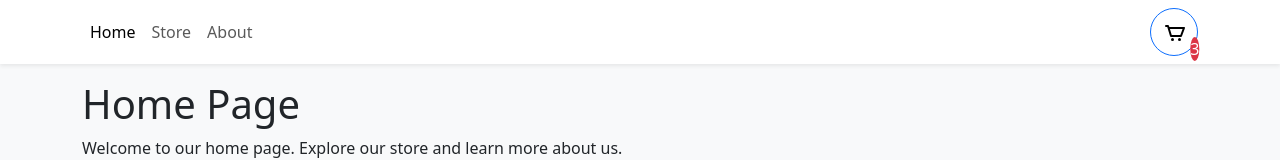
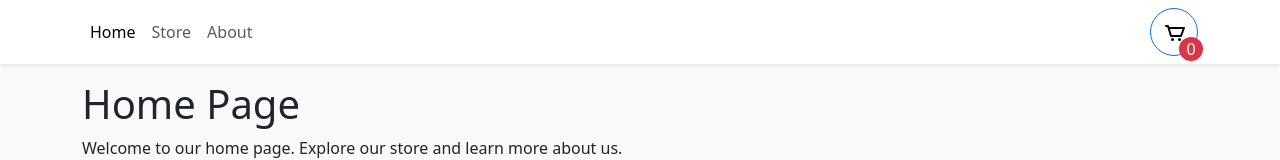
Before and after one commit to Naveenpokhrel/testing-ecommerce, a React (Vite) app: page / in a window 1280 px wide. Shown: the top 160 px of the page. Built offline with nearby package versions, Linux system fonts and the light colour scheme.

Commit message:
updated the code

```diff
--- a/src/components/Navbar.tsx
+++ b/src/components/Navbar.tsx
@@ -1,11 +1,13 @@
 import { Container, Nav, Navbar as NavbarBs, Button } from "react-bootstrap";
 import { NavLink } from "react-router-dom";
+import { useShoppingCart } from "../context/ShoppingCartContext";
 
 export function Navbar() {
+  const { openCart, cartQuantity } = useShoppingCart();
   return (
     <NavbarBs sticky="top" className="bg-white shadow-sm mb-3">
       <Container>
-        <Nav className="me-auto ">
+        <Nav className="me-auto">
           <Nav.Link to="/" as={NavLink}>
             Home
           </Nav.Link>
@@ -17,6 +19,7 @@ export function Navbar() {
           </Nav.Link>
         </Nav>
         <Button
+          onClick={openCart}
           style={{ width: "3rem", height: "3rem", position: "relative" }}
           variant="outline-primary"
           className="rounded-circle"
@@ -35,15 +38,15 @@ export function Navbar() {
             className="rounded-circle bg-danger d-flex justify-content-center align-items-center"
             style={{
               color: "white",
-              width: "1.5 rem",
+              width: "1.5rem",
               height: "1.5rem",
               position: "absolute",
               bottom: 0,
               right: 0,
-                transform: "translate(25%, 25%)",
+              transform: "translate(25%, 25%)",
             }}
           >
-            3
+            {cartQuantity}
           </div>
         </Button>
       </Container>
```
